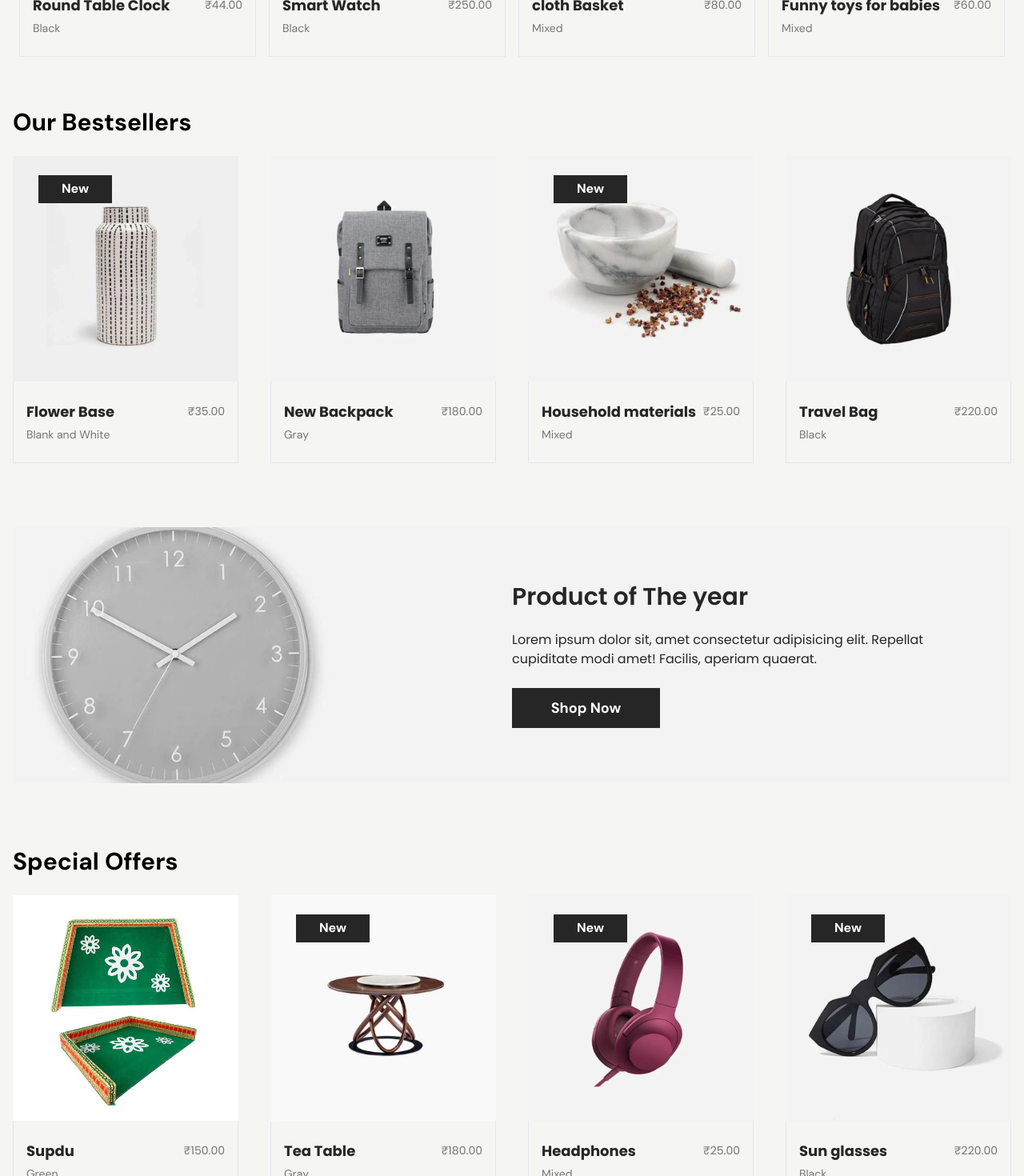
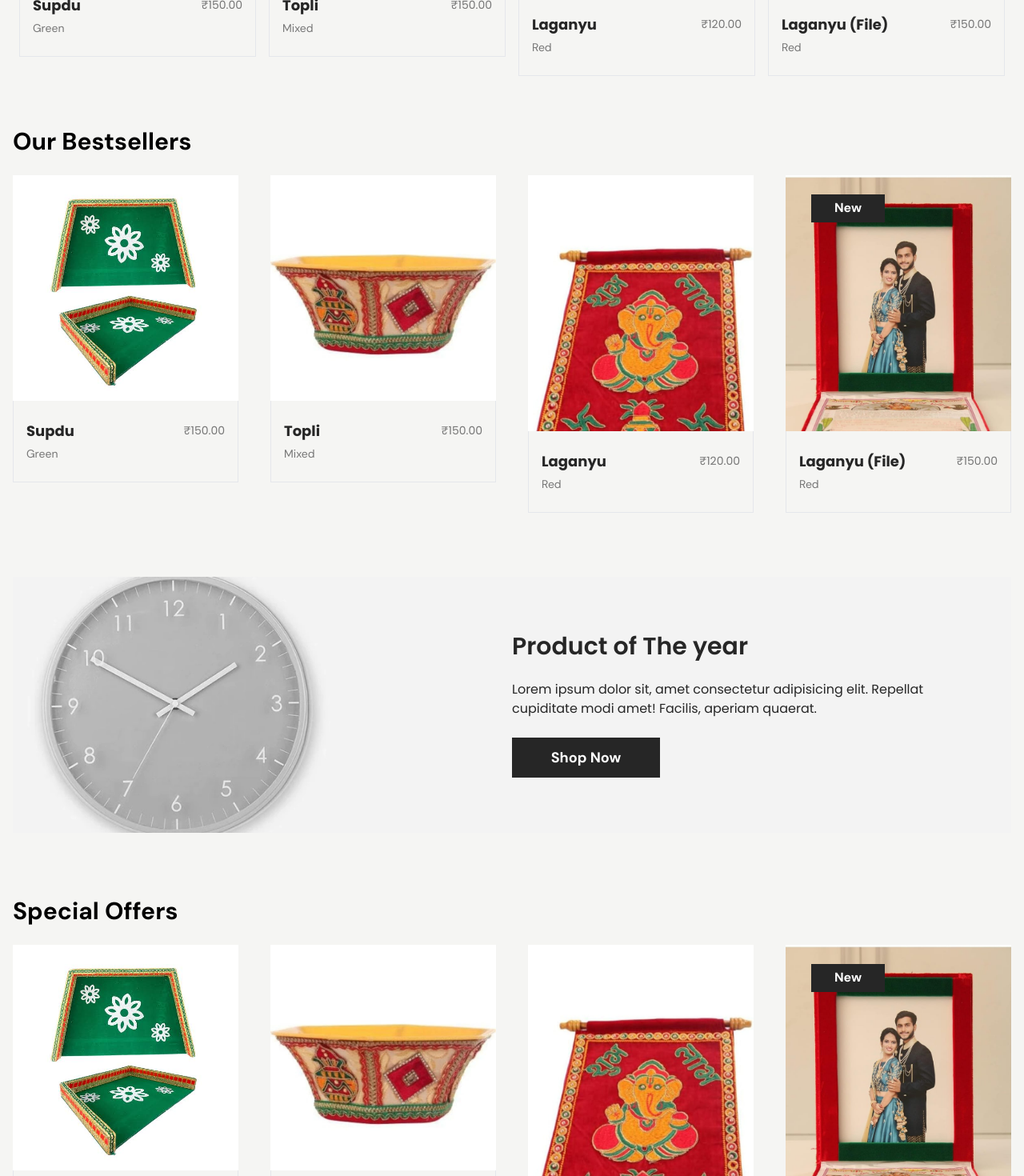
Before and after one commit to RahulThummar/gurukrupahandicraft, a React (Create React App) app: page / in a window 1280 px wide. Shown: the part 1880-3350 px from the top of the page at 80% size. Built offline with nearby package versions, Linux system fonts and the light colour scheme.

Commit message:
add best seller, new arrival

```diff
--- a/src/components/home/BestSellers/BestSellers.js
+++ b/src/components/home/BestSellers/BestSellers.js
@@ -1,54 +1,24 @@
 import React from "react";
 import Heading from "../Products/Heading";
 import Product from "../Products/Product";
-import {
-  bestSellerOne,
-  bestSellerTwo,
-  bestSellerThree,
-  bestSellerFour,
-} from "../../../assets/images/index";
+import { bestSellerData } from "../../../constants";
 
 const BestSellers = () => {
   return (
     <div className="w-full pb-20">
       <Heading heading="Our Bestsellers" />
       <div className="w-full grid grid-cols-1 md:grid-cols-2 lgl:grid-cols-3 xl:grid-cols-4 gap-10">
-        <Product
-          _id="1011"
-          img={bestSellerOne}
-          productName="Flower Base"
-          price="35.00"
-          color="Blank and White"
-          badge={true}
-          des="Lorem ipsum dolor sit amet consectetur adipisicing elit. Hic excepturi quibusdam odio deleniti reprehenderit facilis."
-        />
-        <Product
-          _id="1012"
-          img={bestSellerTwo}
-          productName="New Backpack"
-          price="180.00"
-          color="Gray"
-          badge={false}
-          des="Lorem ipsum dolor sit amet consectetur adipisicing elit. Hic excepturi quibusdam odio deleniti reprehenderit facilis."
-        />
-        <Product
-          _id="1013"
-          img={bestSellerThree}
-          productName="Household materials"
-          price="25.00"
-          color="Mixed"
-          badge={true}
-          des="Lorem ipsum dolor sit amet consectetur adipisicing elit. Hic excepturi quibusdam odio deleniti reprehenderit facilis."
-        />
-        <Product
-          _id="1014"
-          img={bestSellerFour}
-          productName="Travel Bag"
-          price="220.00"
-          color="Black"
-          badge={false}
-          des="Lorem ipsum dolor sit amet consectetur adipisicing elit. Hic excepturi quibusdam odio deleniti reprehenderit facilis."
-        />
+        {bestSellerData.map((item) => (
+          <Product
+            _id={item._id}
+            img={item.img[0]}
+            productName={item.productName}
+            price={item.price}
+            color={item.color}
+            badge={item.badge}
+            des={item.des}
+          />
+        ))}
       </div>
     </div>
   );
--- a/src/components/home/NewArrivals/NewArrivals.js
+++ b/src/components/home/NewArrivals/NewArrivals.js
@@ -2,14 +2,9 @@ import React from "react";
 import Slider from "react-slick";
 import Heading from "../Products/Heading";
 import Product from "../Products/Product";
-import {
-  newArrOne,
-  newArrTwo,
-  newArrThree,
-  newArrFour,
-} from "../../../assets/images/index";
 import SampleNextArrow from "./SampleNextArrow";
 import SamplePrevArrow from "./SamplePrevArrow";
+import { newArrivalData } from "../../../constants";
 
 const NewArrivals = () => {
   const settings = {
@@ -50,61 +45,19 @@ const NewArrivals = () => {
     <div className="w-full pb-16">
       <Heading heading="New Arrivals" />
       <Slider {...settings}>
-        <div className="px-2">
-          <Product
-            _id="100001"
-            img={newArrOne}
-            productName="Round Table Clock"
-            price="44.00"
-            color="Black"
-            badge={true}
-            des="Lorem ipsum dolor sit amet consectetur adipisicing elit. Hic excepturi quibusdam odio deleniti reprehenderit facilis."
-          />
-        </div>
-        <div className="px-2">
-          <Product
-            _id="100002"
-            img={newArrTwo}
-            productName="Smart Watch"
-            price="250.00"
-            color="Black"
-            badge={true}
-            des="Lorem ipsum dolor sit amet consectetur adipisicing elit. Hic excepturi quibusdam odio deleniti reprehenderit facilis."
-          />
-        </div>
-        <div className="px-2">
-          <Product
-            _id="100003"
-            img={newArrThree}
-            productName="cloth Basket"
-            price="80.00"
-            color="Mixed"
-            badge={true}
-            des="Lorem ipsum dolor sit amet consectetur adipisicing elit. Hic excepturi quibusdam odio deleniti reprehenderit facilis."
-          />
-        </div>
-        <div className="px-2">
-          <Product
-            _id="100004"
-            img={newArrFour}
-            productName="Funny toys for babies"
-            price="60.00"
-            color="Mixed"
-            badge={false}
-            des="Lorem ipsum dolor sit amet consectetur adipisicing elit. Hic excepturi quibusdam odio deleniti reprehenderit facilis."
-          />
-        </div>
-        <div className="px-2">
-          <Product
-            _id="100005"
-            img={newArrTwo}
-            productName="Funny toys for babies"
-            price="60.00"
-            color="Mixed"
-            badge={false}
-            des="Lorem ipsum dolor sit amet consectetur adipisicing elit. Hic excepturi quibusdam odio deleniti reprehenderit facilis."
-          />
-        </div>
+        {newArrivalData.map((item) => (
+          <div className="px-2">
+            <Product
+              _id={item._id}
+              img={item.img[0]}
+              productName={item.productName}
+              price={item.price}
+              color={item.color}
+              badge={item.badge}
+              des={item.des}
+            />
+          </div>
+        ))}
       </Slider>
     </div>
   );
--- a/src/components/home/SpecialOffers/SpecialOffers.js
+++ b/src/components/home/SpecialOffers/SpecialOffers.js
@@ -1,54 +1,24 @@
 import React from "react";
 import Heading from "../Products/Heading";
 import Product from "../Products/Product";
-import {
-  spf1,
-  spfTwo,
-  spfThree,
-  spfFour,
-} from "../../../assets/images/index";
+import { SplOfferData } from "../../../constants";
 
 const SpecialOffers = () => {
   return (
     <div className="w-full pb-20">
       <Heading heading="Special Offers" />
       <div className="w-full grid grid-cols-1 md:grid-cols-2 lgl:grid-cols-3 xl:grid-cols-4 gap-10">
-        <Product
-          _id="1101"
-          img={spf1}
-          productName="Supdu"
-          price="150.00"
-          color="Green"
-          badge={false}
-          des="Lorem ipsum dolor sit amet consectetur adipisicing elit. Hic excepturi quibusdam odio deleniti reprehenderit facilis."
-        />
-        <Product
-          _id="1102"
-          img={spfTwo}
-          productName="Tea Table"
-          price="180.00"
-          color="Gray"
-          badge={true}
-          des="Lorem ipsum dolor sit amet consectetur adipisicing elit. Hic excepturi quibusdam odio deleniti reprehenderit facilis."
-        />
-        <Product
-          _id="1103"
-          img={spfThree}
-          productName="Headphones"
-          price="25.00"
-          color="Mixed"
-          badge={true}
-          des="Lorem ipsum dolor sit amet consectetur adipisicing elit. Hic excepturi quibusdam odio deleniti reprehenderit facilis."
-        />
-        <Product
-          _id="1104"
-          img={spfFour}
-          productName="Sun glasses"
-          price="220.00"
-          color="Black"
-          badge={true}
-          des="Lorem ipsum dolor sit amet consectetur adipisicing elit. Hic excepturi quibusdam odio deleniti reprehenderit facilis."
-        />
+        {SplOfferData.map((item) => (
+          <Product
+            _id={item._id}
+            img={item.img[0]}
+            productName={item.productName}
+            price={item.price}
+            color={item.color}
+            badge={item.badge}
+            des={item.des}
+          />
+        ))}
       </div>
     </div>
   );
--- a/src/constants/index.js
+++ b/src/constants/index.js
@@ -1,17 +1,16 @@
 import {
-  spf1,
   p1001,
-  p1002,pp1002,
+  p1002,
+  pp1002,
   p1003,
-  p1004,pp1004,
-  p1005,pp1005,ppp1005,pppp1005,
+  p1004,
+  pp1004,
+  p1005,
+  pp1005,
+  ppp1005,
+  pppp1005,
   p1006,
-
-  spfThree,
-  spfFour,
-  newArrFour,
 } from "../assets/images/index";
-
 
 // =================== NavBarList Start here ====================
 export const navBarList = [
@@ -40,8 +39,8 @@ export const navBarList = [
 // =================== Special Offer data Start here ============
 export const SplOfferData = [
   {
-    _id: "201",
-    img: spf1,
+    _id: 1001,
+    img: [p1001],
     productName: "Supdu",
     price: "150.00",
     color: "Green",
@@ -49,29 +48,142 @@ export const SplOfferData = [
     des: "Lorem ipsum dolor sit amet consectetur adipisicing elit. Hic excepturi quibusdam odio deleniti reprehenderit facilis.",
   },
   {
-    _id: "202",
-    img: newArrFour,
-    productName: "Tea Table",
-    price: "180.00",
-    color: "Gray",
+    _id: 1002,
+    img: [p1002, pp1002],
+    productName: "Topli",
+    price: "150.00",
+    color: "Mixed",
+    badge: false,
+    des: "Lorem ipsum dolor sit amet consectetur adipisicing elit. Hic excepturi quibusdam odio deleniti reprehenderit facilis.",
+  },
+  {
+    _id: 1003,
+    img: [p1003],
+    productName: "Laganyu",
+    price: "120.00",
+    color: "Red",
+    badge: false,
+    des: "Lorem ipsum dolor sit amet consectetur adipisicing elit. Hic excepturi quibusdam odio deleniti reprehenderit facilis.",
+  },
+  {
+    _id: 1004,
+    img: [p1004, pp1004],
+    productName: "Laganyu (File)",
+    price: "150.00",
+    color: "Red",
+    badge: true,
+    des: "Lorem ipsum dolor sit amet consectetur adipisicing elit. Hic excepturi quibusdam odio deleniti reprehenderit facilis.",
+  },
+];
+export const bestSellerData = [
+  {
+    _id: 1001,
+    img: [p1001],
+    productName: "Supdu",
+    price: "150.00",
+    color: "Green",
+    badge: false,
+    des: "Lorem ipsum dolor sit amet consectetur adipisicing elit. Hic excepturi quibusdam odio deleniti reprehenderit facilis.",
+  },
+  {
+    _id: 1002,
+    img: [p1002, pp1002],
+    productName: "Topli",
+    price: "150.00",
+    color: "Mixed",
+    badge: false,
+    des: "Lorem ipsum dolor sit amet consectetur adipisicing elit. Hic excepturi quibusdam odio deleniti reprehenderit facilis.",
+  },
+  {
+    _id: 1003,
+    img: [p1003],
+    productName: "Laganyu",
+    price: "120.00",
+    color: "Red",
+    badge: false,
+    des: "Lorem ipsum dolor sit amet consectetur adipisicing elit. Hic excepturi quibusdam odio deleniti reprehenderit facilis.",
+  },
+  {
+    _id: 1004,
+    img: [p1004, pp1004],
+    productName: "Laganyu (File)",
+    price: "150.00",
+    color: "Red",
+    badge: true,
+    des: "Lorem ipsum dolor sit amet consectetur adipisicing elit. Hic excepturi quibusdam odio deleniti reprehenderit facilis.",
+  },
+];
+
+export const newArrivalData = [
+  {
+    _id: 1001,
+    img: [p1001],
+    productName: "Supdu",
+    price: "150.00",
+    color: "Green",
+    badge: false,
+    des: "Lorem ipsum dolor sit amet consectetur adipisicing elit. Hic excepturi quibusdam odio deleniti reprehenderit facilis.",
+  },
+  {
+    _id: 1002,
+    img: [p1002, pp1002],
+    productName: "Topli",
+    price: "150.00",
+    color: "Mixed",
+    badge: false,
+    des: "Lorem ipsum dolor sit amet consectetur adipisicing elit. Hic excepturi quibusdam odio deleniti reprehenderit facilis.",
+  },
+  {
+    _id: 1003,
+    img: [p1003],
+    productName: "Laganyu",
+    price: "120.00",
+    color: "Red",
+    badge: false,
+    des: "Lorem ipsum dolor sit amet consectetur adipisicing elit. Hic excepturi quibusdam odio deleniti reprehenderit facilis.",
+  },
+  {
+    _id: 1004,
+    img: [p1004, pp1004],
+    productName: "Laganyu (File)",
+    price: "150.00",
+    color: "Red",
     badge: true,
     des: "Lorem ipsum dolor sit amet consectetur adipisicing elit. Hic excepturi quibusdam odio deleniti reprehenderit facilis.",
   },
   {
-    _id: "203",
-    img: spfThree,
-    productName: "Headphones",
-    price: "25.00",
-    color: "Mixed",
-    badge: true,
+    _id: 1001,
+    img: [p1001],
+    productName: "Supdu",
+    price: "150.00",
+    color: "Green",
+    badge: false,
     des: "Lorem ipsum dolor sit amet consectetur adipisicing elit. Hic excepturi quibusdam odio deleniti reprehenderit facilis.",
   },
   {
-    _id: "204",
-    img: spfFour,
-    productName: "Sun glasses",
-    price: "220.00",
-    color: "Black",
+    _id: 1002,
+    img: [p1002, pp1002],
+    productName: "Topli",
+    price: "150.00",
+    color: "Mixed",
+    badge: false,
+    des: "Lorem ipsum dolor sit amet consectetur adipisicing elit. Hic excepturi quibusdam odio deleniti reprehenderit facilis.",
+  },
+  {
+    _id: 1003,
+    img: [p1003],
+    productName: "Laganyu",
+    price: "120.00",
+    color: "Red",
+    badge: false,
+    des: "Lorem ipsum dolor sit amet consectetur adipisicing elit. Hic excepturi quibusdam odio deleniti reprehenderit facilis.",
+  },
+  {
+    _id: 1004,
+    img: [p1004, pp1004],
+    productName: "Laganyu (File)",
+    price: "150.00",
+    color: "Red",
     badge: true,
     des: "Lorem ipsum dolor sit amet consectetur adipisicing elit. Hic excepturi quibusdam odio deleniti reprehenderit facilis.",
   },
@@ -92,7 +204,7 @@ export const paginationItems = [
   },
   {
     _id: 1002,
-    img: [p1002,pp1002],
+    img: [p1002, pp1002],
     productName: "Topli",
     price: "150.00",
     color: "Mixed",
@@ -110,7 +222,7 @@ export const paginationItems = [
   },
   {
     _id: 1004,
-    img: [p1004,pp1004],
+    img: [p1004, pp1004],
     productName: "Laganyu (File)",
     price: "150.00",
     color: "Red",
@@ -119,7 +231,7 @@ export const paginationItems = [
   },
   {
     _id: 1005,
-    img: [pppp1005,pp1005,ppp1005,p1005],
+    img: [pppp1005, pp1005, ppp1005, p1005],
     productName: "Lotiset",
     price: "720.00",
     color: "Green",
@@ -135,6 +247,5 @@ export const paginationItems = [
     badge: false,
     des: "Lorem ipsum dolor sit amet consectetur adipisicing elit. Hic excepturi quibusdam odio deleniti reprehenderit facilis.",
   },
-
 ];
 // =================== PaginationItems End here =================
```
